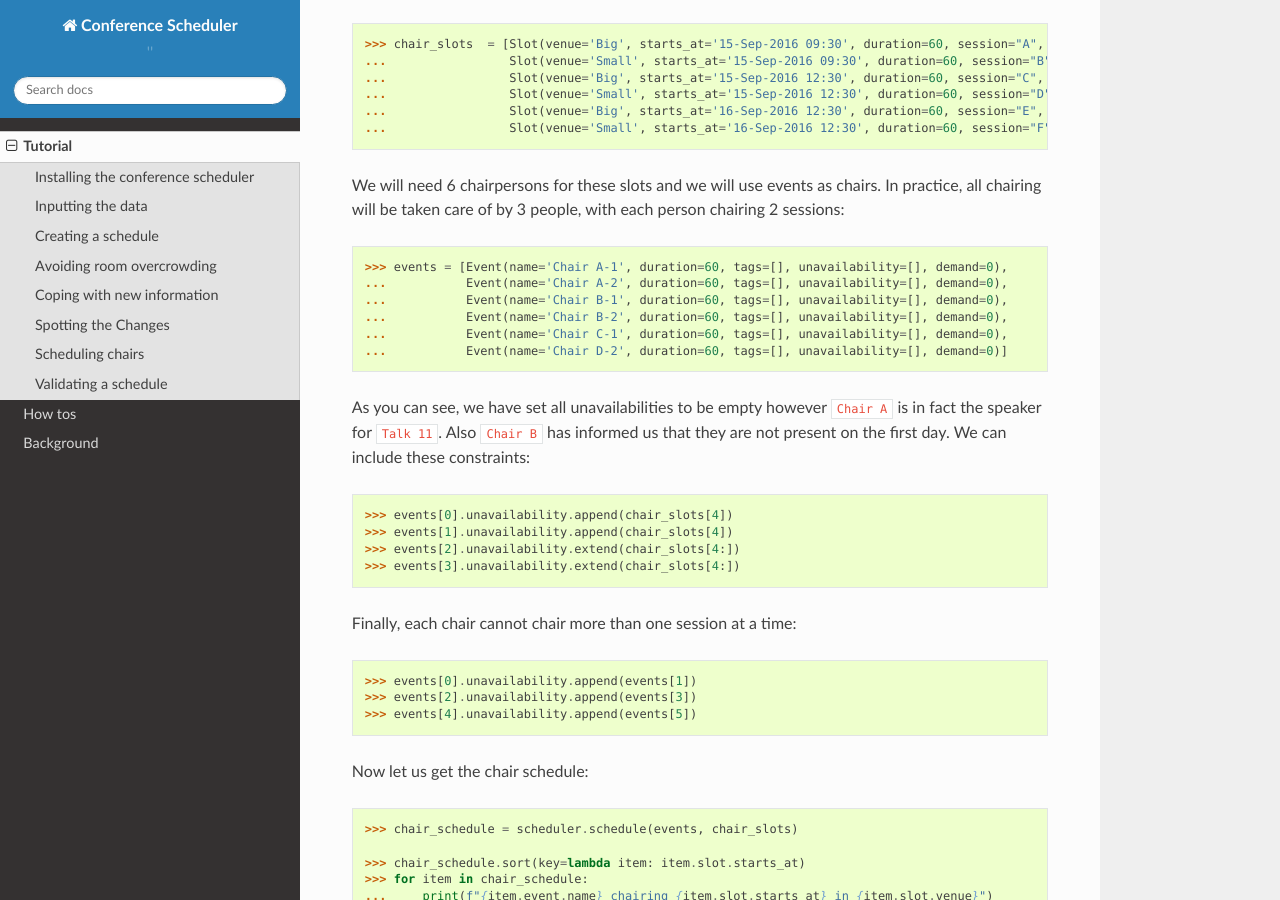
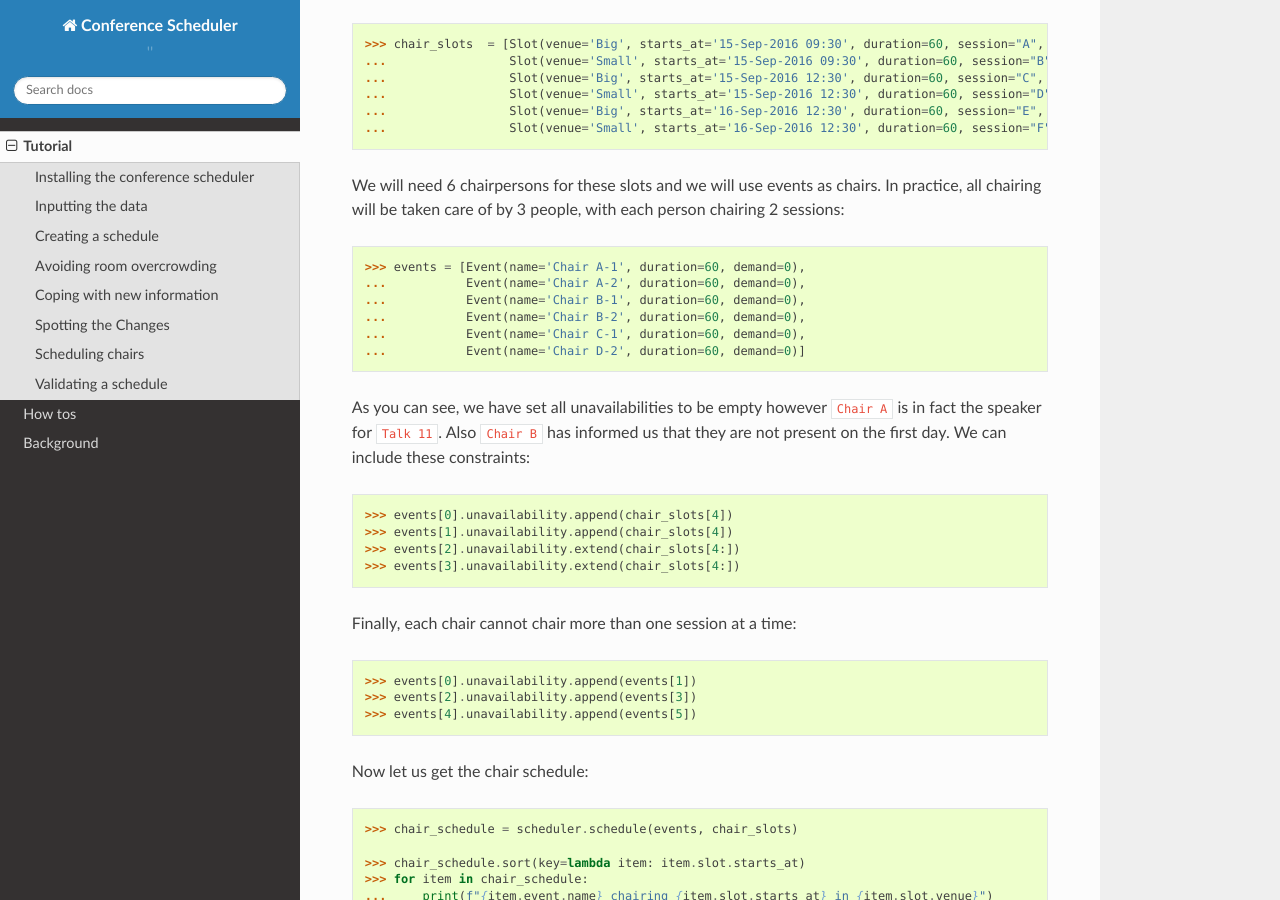
Before and after one commit to PyconUK/ConferenceScheduler, a Sphinx documentation site: the page built from docs/tutorial/index.rst, in a window 1280 px wide and 900 px high, scrolled down 6294 px. Built offline with Sphinx 7.4.7 and the Read the Docs theme 2.0.0, drawn with Linux system fonts in a browser that asks for light colours.

Commit message:
Remove use of defaulted arguments from the docs

```diff
--- a/docs/howtos/mathematical_representation.rst
+++ b/docs/howtos/mathematical_representation.rst
@@ -10,8 +10,8 @@ Let us schedule a simple conference as described in :ref:`tutorial`::
 
     >>> slots  = [Slot(venue='Big', starts_at='15-Sep-2016 09:30', duration=30, session="A", capacity=200),
     ...           Slot(venue='Big', starts_at='15-Sep-2016 10:00', duration=30, session="A", capacity=200)]
-    >>> events = [Event(name='Talk 1', duration=30, tags=[], unavailability=[], demand=50),
-    ...           Event(name='Talk 2', duration=30, tags=[], unavailability=[], demand=130)]
+    >>> events = [Event(name='Talk 1', duration=30, demand=50),
+    ...           Event(name='Talk 2', duration=30, demand=130)]
 
     >>> schedule = scheduler.schedule(events, slots)
 
--- a/docs/tutorial/index.rst
+++ b/docs/tutorial/index.rst
@@ -332,12 +332,12 @@ We will need 6 chairpersons for these slots and we will use events as chairs. In
 practice, all chairing will be taken care of by 3 people, with each person
 chairing 2 sessions::
 
-    >>> events = [Event(name='Chair A-1', duration=60, tags=[], unavailability=[], demand=0),
-    ...           Event(name='Chair A-2', duration=60, tags=[], unavailability=[], demand=0),
-    ...           Event(name='Chair B-1', duration=60, tags=[], unavailability=[], demand=0),
-    ...           Event(name='Chair B-2', duration=60, tags=[], unavailability=[], demand=0),
-    ...           Event(name='Chair C-1', duration=60, tags=[], unavailability=[], demand=0),
-    ...           Event(name='Chair D-2', duration=60, tags=[], unavailability=[], demand=0)]
+    >>> events = [Event(name='Chair A-1', duration=60, demand=0),
+    ...           Event(name='Chair A-2', duration=60, demand=0),
+    ...           Event(name='Chair B-1', duration=60, demand=0),
+    ...           Event(name='Chair B-2', duration=60, demand=0),
+    ...           Event(name='Chair C-1', duration=60, demand=0),
+    ...           Event(name='Chair D-2', duration=60, demand=0)]
 
 
 As you can see, we have set all unavailabilities to be empty however
```
